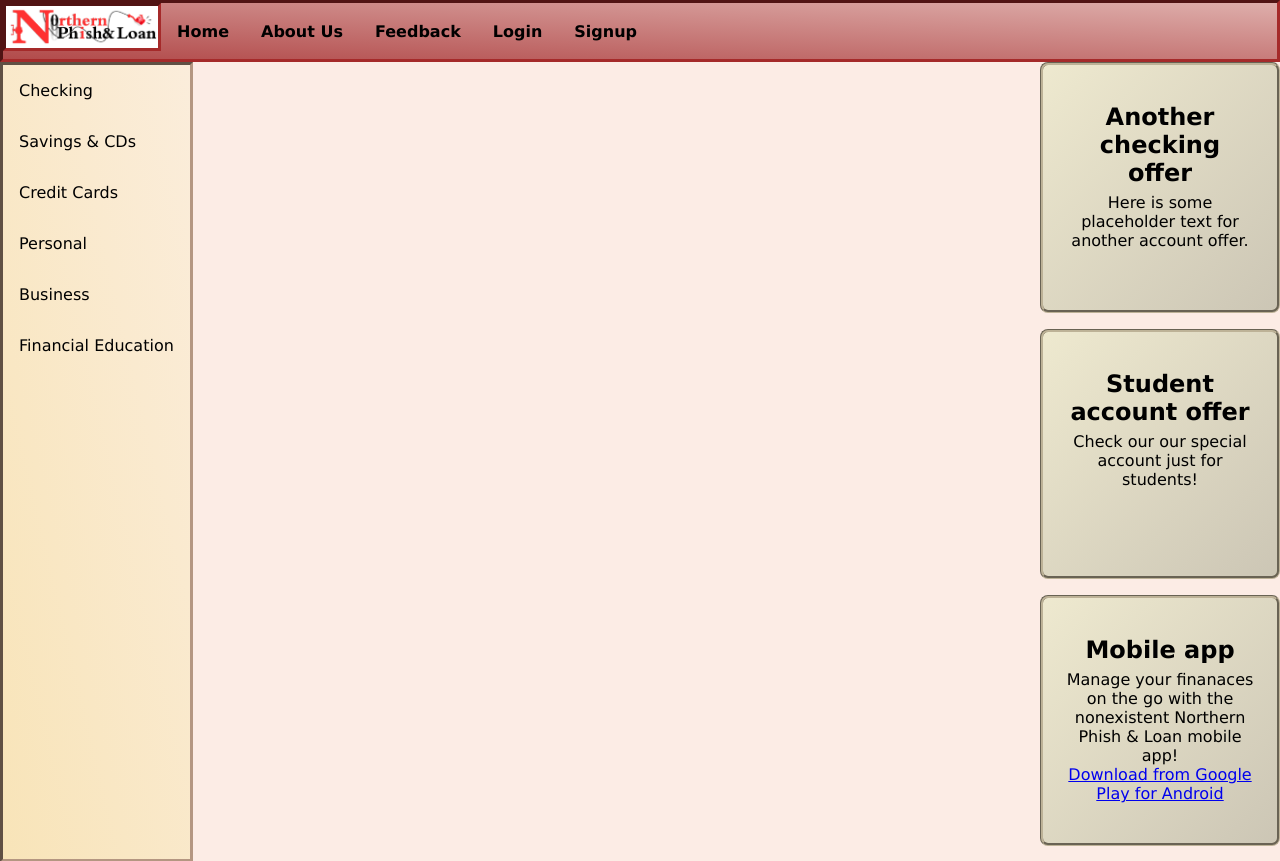
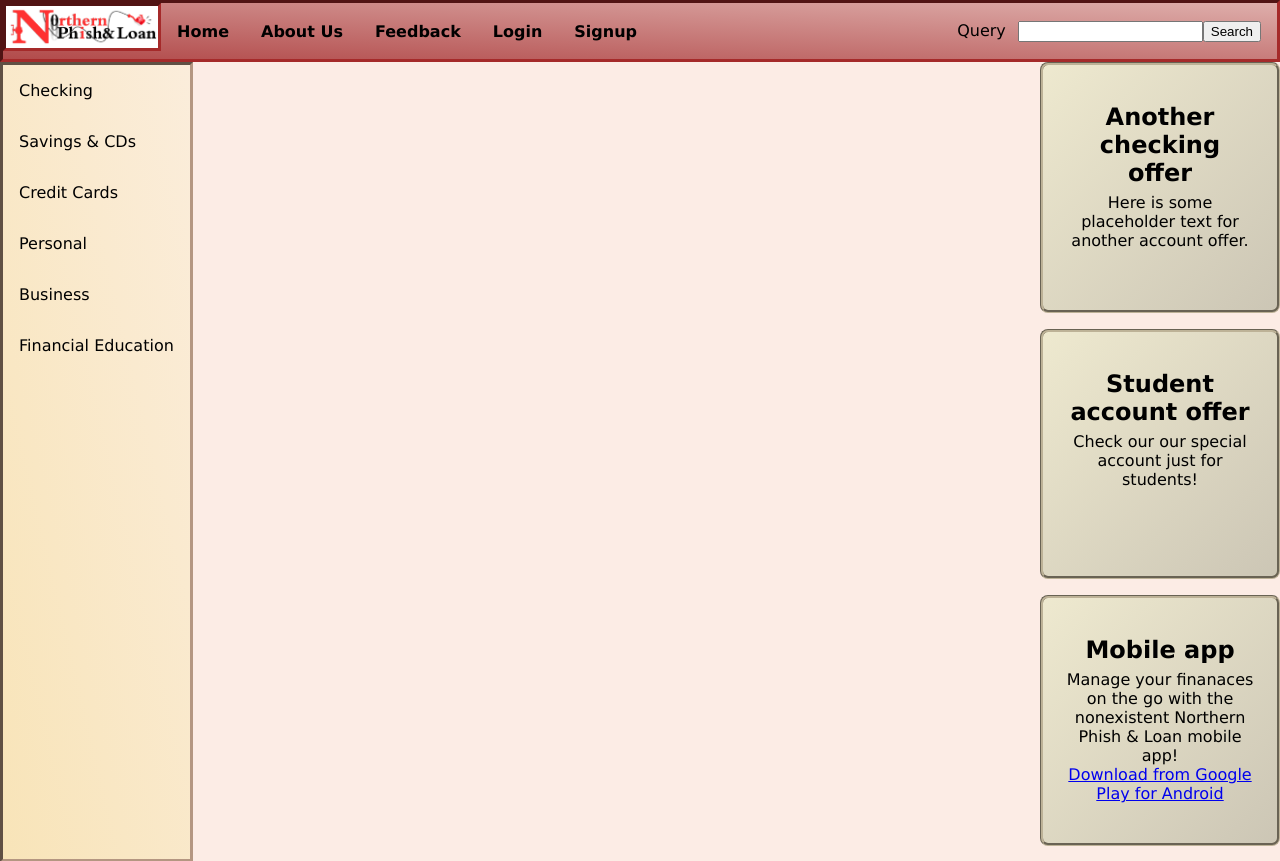
Before and after one commit to SeanL-WVNCC/WVNCC-CTF, a PHP site: page /index.php?page=search in a window 1280 px wide. Shown: the top 861 px of the page. Run offline with PHP 8.4, Linux system fonts and the light colour scheme.

Commit message:
Added search XSS mockup

```diff
--- a/css/header.css
+++ b/css/header.css
@@ -69,3 +69,18 @@ h1 {
     background-color: white;
     padding: 1em;
 }
+
+search {
+    margin-left: auto;
+    margin-right: 1rem;
+}
+search form {
+    margin: 0;
+    padding: 0;
+    background: transparent;
+    border: none;
+    flex-direction: row;
+}
+search label {
+    margin-right: 0.75em;
+}
--- a/css/style.css
+++ b/css/style.css
@@ -7,7 +7,7 @@ body {
 
 /* All Text */
 
-p, li, h2, h4 {
+p, li, h2, h4, label {
     font-family: 'Lucida Sans', 'Lucida Sans Regular', 'Lucida Grande', 'Lucida Sans Unicode', Geneva, Verdana, sans-serif;
 }
 
--- a/include/header.php
+++ b/include/header.php
@@ -20,4 +20,11 @@
             ?>
         </ul>
     </nav>
+    <search>
+        <form role="presentation" method="GET" action="search.php">
+            <label for="query-field">Query</label>
+            <input id="query-field" type="text" name="query" required>
+            <button type="submit">Search</button>
+        </form>
+    </search>
 </header>
```
Also changed, not shown: include/search.php (added, +7 -0 lines), search.php (added, +19 -0 lines).
